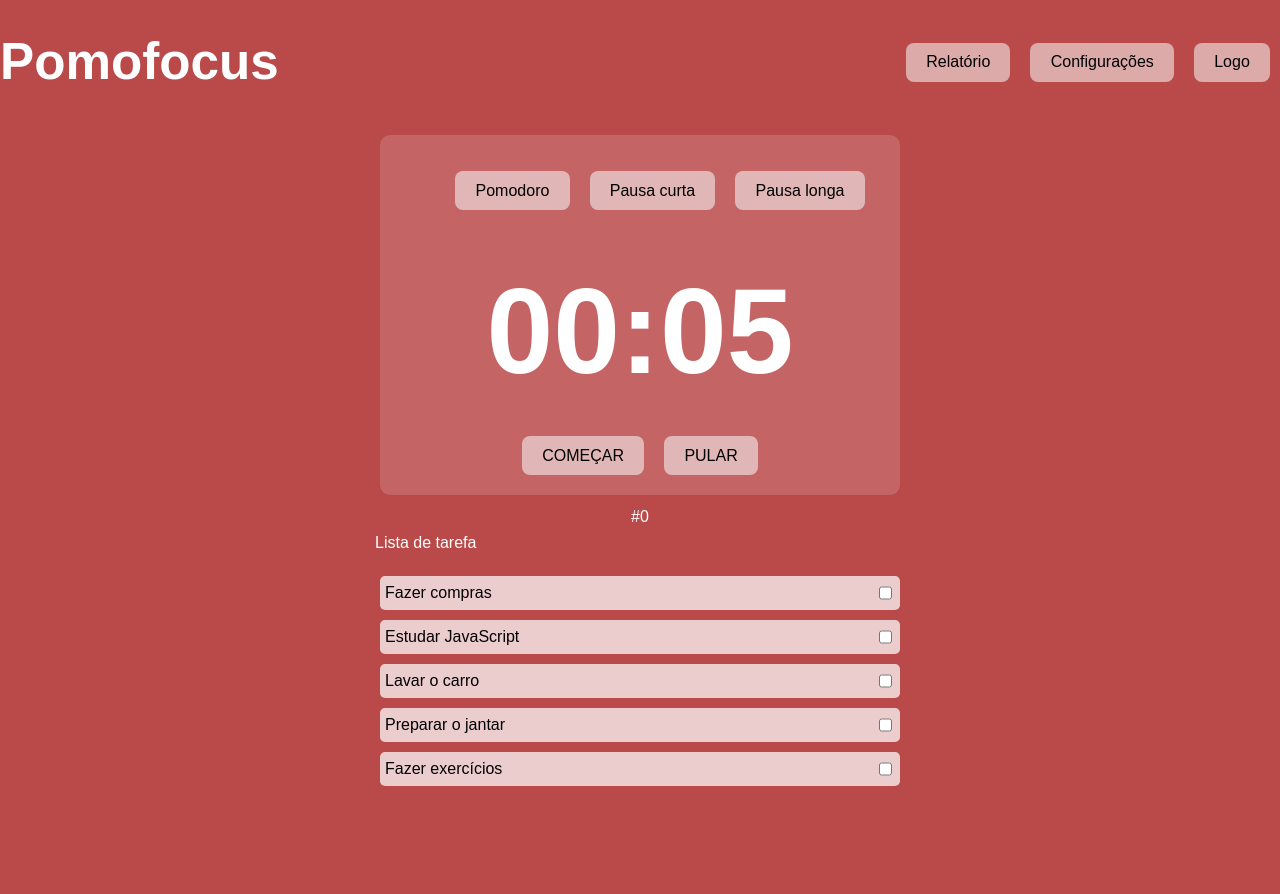
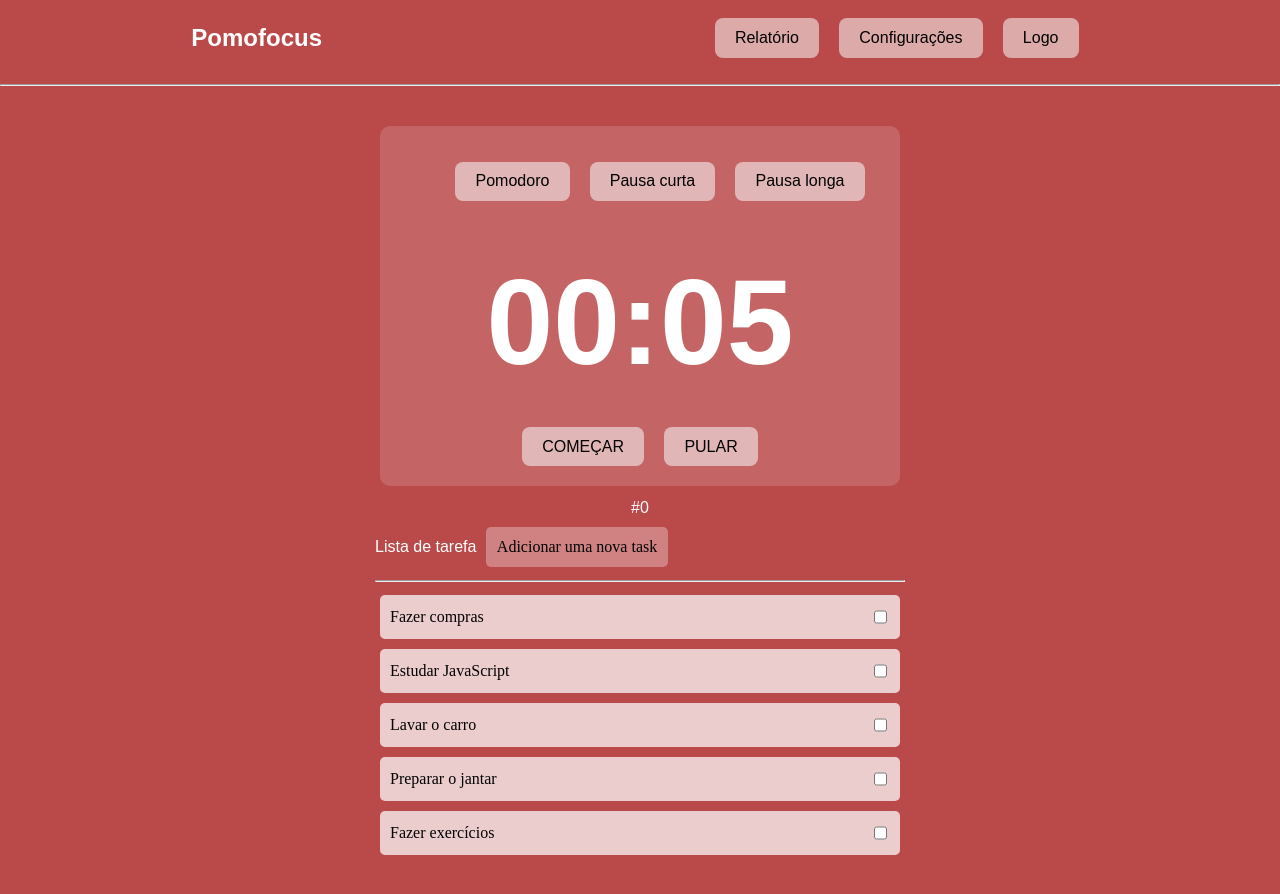
Before and after one commit to wanderson-nascimento/Pomodoro, a React (Vite) app in the folder PomodoroTimer/: page / in a window 1280 px wide. Shown: the top 894 px of the page. Built offline with nearby package versions, Linux system fonts and the light colour scheme.

Commit message:
Botão para adicionar lista

```diff
--- a/PomodoroTimer/src/App.css
+++ b/PomodoroTimer/src/App.css
@@ -13,10 +13,9 @@
 }
 
 .header{
-  width: 100%;
-  margin-bottom: 10px;
+  margin: auto;
   display: flex;
-  justify-content: space-between;
+  justify-content: space-around;
   align-items: center;
 }
 
@@ -24,6 +23,7 @@
   max-width: 500px;
   max-height: 400px;
   margin: auto;
+  margin-top: 40px;
   background-color: rgb(255, 255, 255, 0.15);
   padding: 10px;
   border-radius: 10px;
@@ -75,10 +75,21 @@ ul{
   display: flex;
   flex-direction: column;
   padding-inline-start: 0px ;
+  margin-top: 0;
+}
+
+.buttonAddTask{
+  font-family: 'ArialRounded';
+  padding: 10px;
+  margin: 5px;
+  border-radius: 5px;
+  color: black;
+  background-color: rgba(255, 255, 255, 0.308);
 }
 
 .taskListElements{
-  padding: 5px;
+  font-family: 'ArialRounded';
+  padding: 10px;
   margin: 5px;
   border-radius: 5px;
   color: black;
--- a/PomodoroTimer/src/App.jsx
+++ b/PomodoroTimer/src/App.jsx
@@ -70,6 +70,7 @@ function App() {
     <>
       <div style={{ backgroundColor }} className="principal">
         <Header />
+        <hr></hr>
         <div className="central">
           <div className="options">
             <ul>
--- a/PomodoroTimer/src/Header.jsx
+++ b/PomodoroTimer/src/Header.jsx
@@ -1,26 +1,18 @@
-//import { useState } from 'react'
-import './App.css'
+import "./App.css";
 
 function Header() {
-
   return (
     <>
       <div className="header">
-        <h1>Pomofocus</h1>
+        <h2>Pomofocus</h2>
         <div>
-          <button>
-            Relatório
-          </button>
-          <button>
-            Configurações
-          </button>
-          <button>
-            Logo
-          </button>
+          <button>Relatório</button>
+          <button>Configurações</button>
+          <button>Logo</button>
         </div>
       </div>
     </>
-  )
+  );
 }
 
-export default Header
+export default Header;
--- a/PomodoroTimer/src/TaskList.jsx
+++ b/PomodoroTimer/src/TaskList.jsx
@@ -23,11 +23,15 @@ function TaskList({
     </li>
   ));
 
+  function handleAddNovaTask(){
+  }
+
   return (
     <>
       <div className="footer">
         <div>
-          Lista de tarefa
+          Lista de tarefa <button className="buttonAddTask" > Adicionar uma nova task </button>
+          <hr></hr>
           <ul className="taskListGeral">{listItems}</ul>
         </div>
       </div>
```
